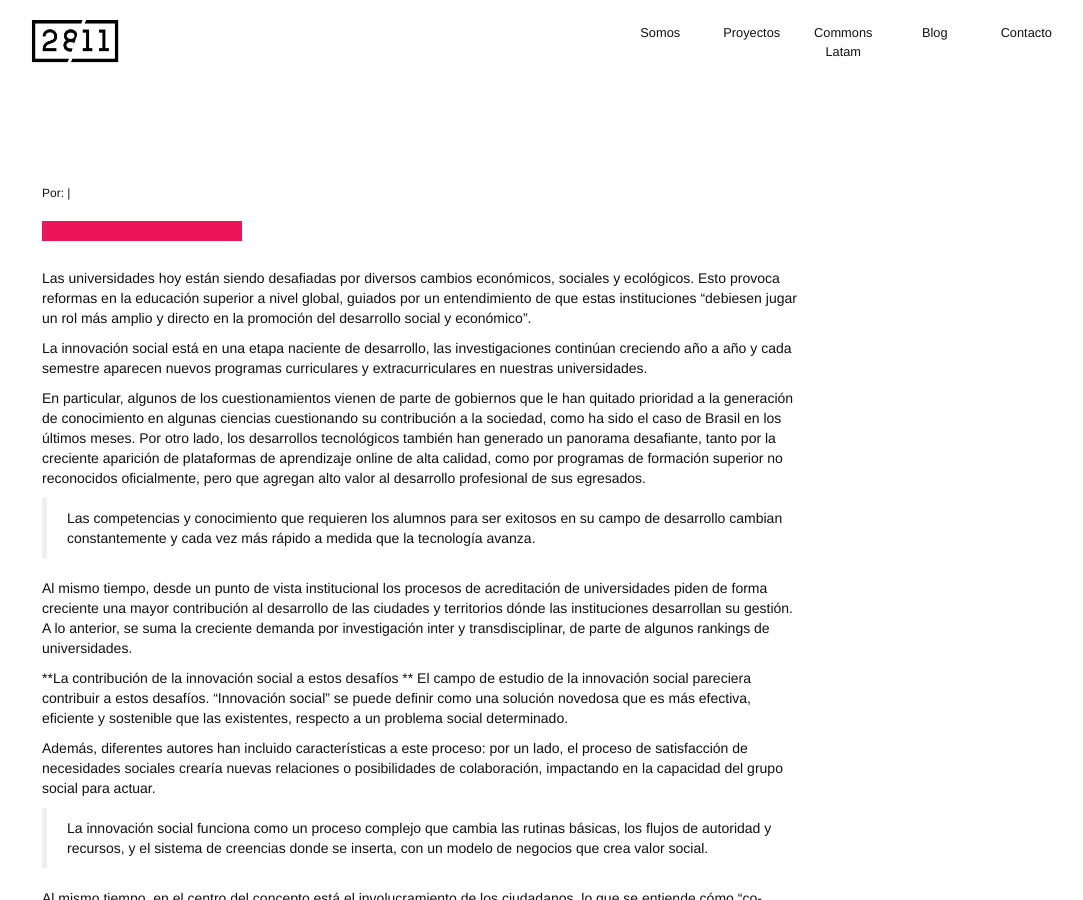
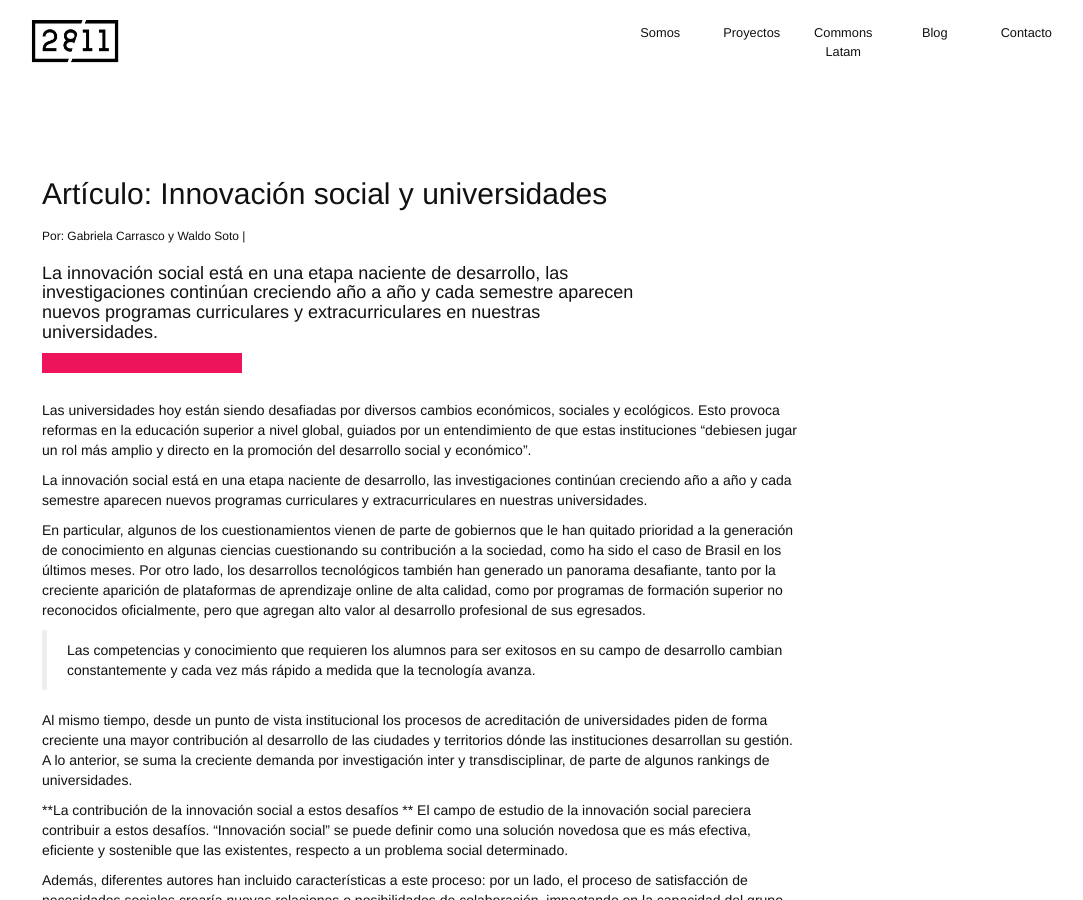
Before and after one commit to 2811Chile/2811Chile.github.io, a Jekyll site: the page built from _posts/2019-10-25-innovacion-social-y-universidades.markdown, in a window 1280 px wide and 900 px high. Shown: the whole window, without its empty margins (138-1221 px from the left). Built offline with Jekyll 4.4.1, drawn with Linux system fonts in a browser that asks for light colours; nearby versions of some CDN libraries; some web fonts are replaced; our own code applies the rules of GitHub Pages for plain Markdown files.

Commit message:
Updated Innovacion Social Y Universidades

```diff
--- a/_posts/2019-10-25-innovacion-social-y-universidades.markdown
+++ b/_posts/2019-10-25-innovacion-social-y-universidades.markdown
@@ -1,6 +1,15 @@
 ---
-title: Innovación social y universidades
+title: 'Artículo: Innovación social y universidades'
 date: 2019-10-25 19:04:00 Z
+nombre: 'Artículo: Innovación social y universidades'
+fecha: 2019-09-10 00:00:00 Z
+autor: 'Gabriela Carrasco  y Waldo Soto '
+link-contacto: mailto:info@2811.cl
+categorias: Innovación social, universidades
+bajada: 'La innovación social está en una etapa naciente de desarrollo, las investigaciones
+  continúan creciendo año a año y cada semestre aparecen nuevos programas curriculares
+  y extracurriculares en nuestras universidades. '
+excerpt_separator: "<!--mas-->"
 ---
 
 Las universidades hoy están siendo desafiadas por diversos cambios económicos, sociales y ecológicos. <!--mas--> Esto provoca reformas en la educación superior a nivel global, guiados por un entendimiento de que estas instituciones “debiesen jugar un rol más amplio y directo en la promoción del desarrollo social y económico”.
```
